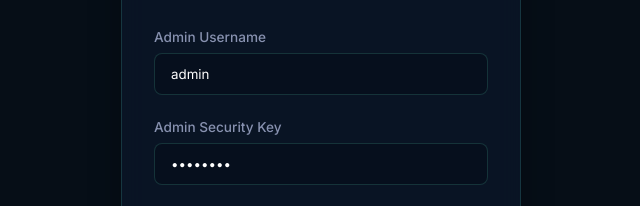
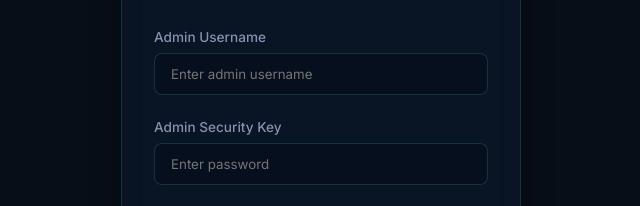
Before and after one commit to Deepthi-0805/MedPredict-Dashboard, a plain HTML site: page login.html in a window 1280 px wide. Both pictures are taken after a click on the button "Admin Login". Shown: the part 316-522 px from the top of the page, without its empty margins (319-959 px from the left). Drawn offline with Linux system fonts and the light colour scheme.

Commit message:
Hide admin default credentials

```diff
--- a/login.html
+++ b/login.html
@@ -135,11 +135,11 @@
             <form id="admin-form" class="form-section">
                 <div class="input-group">
                     <label>Admin Username</label>
-                    <input type="text" id="admin-username" class="input-field" placeholder="Enter admin username" autocomplete="off" value="admin">
+                    <input type="text" id="admin-username" class="input-field" placeholder="Enter admin username" autocomplete="off">
                 </div>
                 <div class="input-group">
                     <label>Admin Security Key</label>
-                    <input type="password" id="admin-password" class="input-field" placeholder="Enter password" value="password">
+                    <input type="password" id="admin-password" class="input-field" placeholder="Enter password">
                 </div>
 
                 <button type="submit" class="glow-btn login-btn">
```
